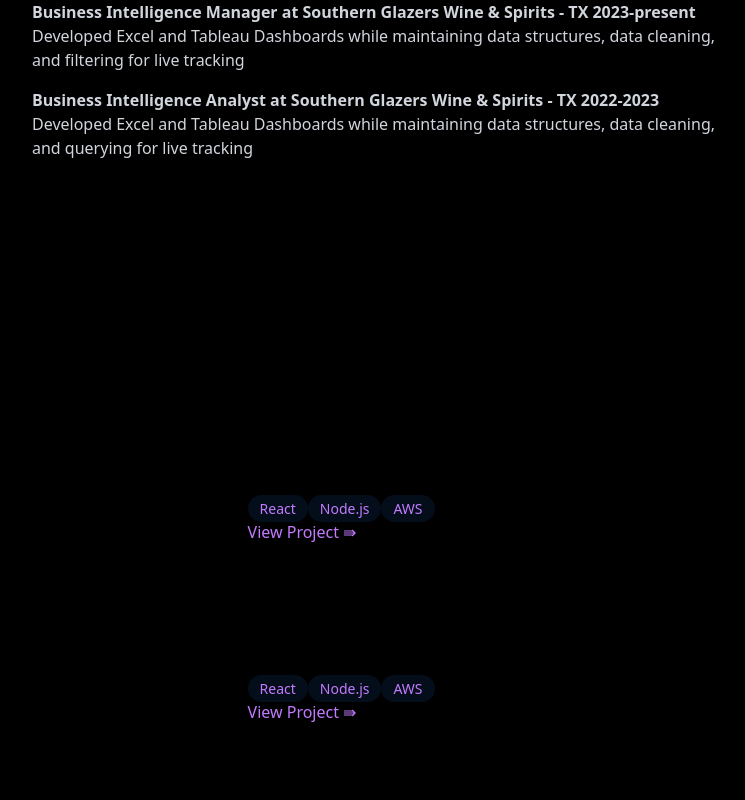
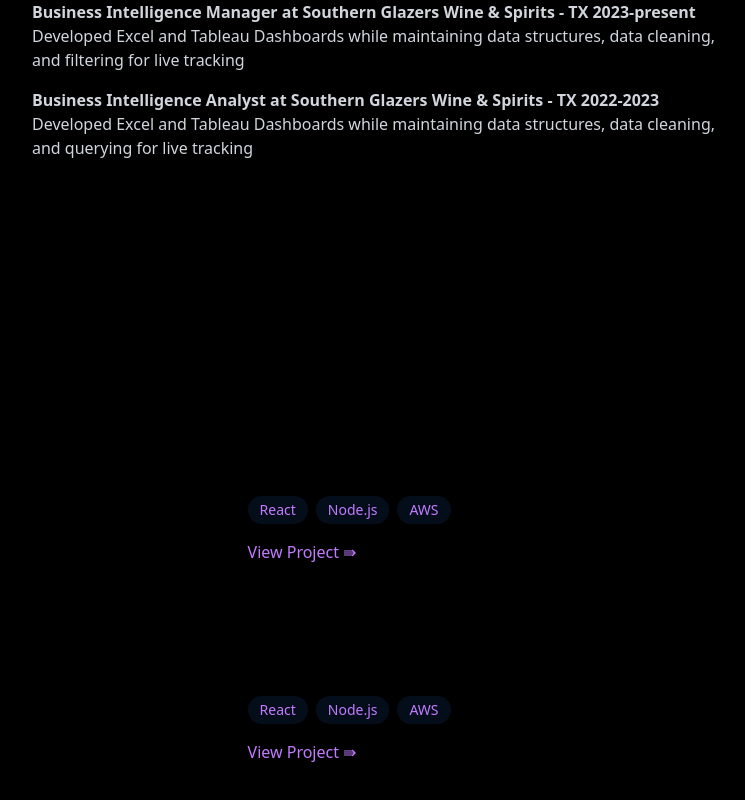
Before and after one commit to Kareem42/my-portfolio, a React (Vite) app: page / in a window 1280 px wide. Shown: the part 1988-2788 px from the top of the page, without its empty margins (264-1009 px from the left). Built offline with nearby package versions, Linux system fonts and the light colour scheme.

Commit message:
Add RevealOnScroll component to all sections.

```diff
--- a/src/App.jsx
+++ b/src/App.jsx
@@ -7,6 +7,7 @@ import { MobileMenu } from "./components/MobileMenu";
 import { Home } from "./components/section/Home";
 import { About } from "./components/section/About";
 import { Projects} from "./components/section/Projects";
+
 
 function App() {
   const [isLoaded, setIsLoaded] = useState(false);
@@ -25,6 +26,7 @@ function App() {
        <About />
        <Projects />
 
+
       </div>
       </>
   );
--- /dev/null
+++ b/src/components/RevealOnScroll.jsx
@@ -0,0 +1,26 @@
+import { useEffect, useRef } from "react";
+
+export const RevealOnScroll = ({ children }) => {
+  const ref = useRef(null);
+
+  useEffect(() => {
+    const observer = new IntersectionObserver(
+      ([entry]) => {
+        if (entry.isIntersecting) {
+          ref.current.classList.add("show");
+        }
+      },
+      { threshold: 0.2, rootMargin: "0px 0px -50px 0px" }
+    );
+
+    if (ref.current) observer.observe(ref.current);
+
+    return () => observer.disconnect();
+  });
+
+  return (
+    <div ref={ref} className="reveal">
+      {children}
+    </div>
+  );
+};
--- a/src/components/section/About.jsx
+++ b/src/components/section/About.jsx
@@ -1,3 +1,5 @@
+import { RevealOnScroll } from "../RevealOnScroll";
+
 export const About = () => {
   const frontendSkills = ["React", " Typescript", " TailwindCSS", " HTML5"];
   const backendSkills = ["Node.js", " JavaScript", " PostgreSQL"];
@@ -14,6 +16,7 @@ export const About = () => {
       id="about"
       className="min-h-screen flex items-center justify-center py-20"
     >
+      <RevealOnScroll>
         <div className="max-w-3xl mx-auto px-4">
           <h2 className="text-3xl font-bold mb-8 bg-gradient-to-r from-blue-500 to-purple-400 bg-clip-text text-transparent text-center">
             About Me
@@ -22,8 +25,8 @@ export const About = () => {
           <div className="rounded-xl p-8 border-white/10 border hover:-translate-y-1 transition-all">
             <p className="text-gray-300 mb-6">
               Passionate about creating accurate, user-friendly dashboards and
-            visulizations, as well as creating sustainable and well designed web
-            applications in my free time.
+              visulizations, as well as creating sustainable and well designed
+              web applications in my free time.
             </p>
           </div>
           <div className="grid grid-cols-1 md:grid-cols-2 gap-6">
@@ -93,18 +96,19 @@ export const About = () => {
                   University of Louisiana at Lafayette 2003-2006
                 </li>
                 <li>
-                Relevant Coursework: Data Management, Information Security, Data
-                Visualization
+                  Relevant Coursework: Data Management, Information Security,
+                  Data Visualization
                 </li>
               </ul>
 
               <ul className="list-disc list-inside text-gray-300 space-y-2">
                 <li>
-                <strong> Associates in Information Technology</strong> -
-                South Louisiana Community College 2015-2017
+                  <strong> Associates in Information Technology</strong> - South
+                  Louisiana Community College 2015-2017
                 </li>
                 <li>
-                Relevant Coursework: Networking, Java Development, Security Management
+                  Relevant Coursework: Networking, Java Development, Security
+                  Management
                 </li>
               </ul>
             </div>
@@ -117,8 +121,9 @@ export const About = () => {
                     Spirits - TX 2023-present
                   </h4>
                   <p>
-                  Developed Excel and Tableau Dashboards while maintaining data
-                  structures, data cleaning, and filtering for live tracking
+                    Developed Excel and Tableau Dashboards while maintaining
+                    data structures, data cleaning, and filtering for live
+                    tracking
                   </p>
                 </div>
 
@@ -128,14 +133,16 @@ export const About = () => {
                     Spirits - TX 2022-2023
                   </h4>
                   <p>
-                  Developed Excel and Tableau Dashboards while maintaining data
-                  structures, data cleaning, and querying for live tracking
+                    Developed Excel and Tableau Dashboards while maintaining
+                    data structures, data cleaning, and querying for live
+                    tracking
                   </p>
                 </div>
               </div>
             </div>
           </div>
         </div>
+      </RevealOnScroll>
     </section>
   );
 };
--- a/src/components/section/Home.jsx
+++ b/src/components/section/Home.jsx
@@ -1,4 +1,4 @@
-{/*import { RevealOnScroll } from "../RevealOnScroll";*/}
+import { RevealOnScroll } from "../RevealOnScroll";
 
 export const Home = () => {
   return (
@@ -6,17 +6,18 @@ export const Home = () => {
       id="home"
       className="min-h-screen flex items-center justify-center relative"
     >
-     { /*<RevealOnScroll>*/}
+      <RevealOnScroll>
         <div className="text-center z-10 px-4">
           <h1 className="text-5xl md:text-7xl font-bold mb-6 bg-gradient-to-r from-blue-500 to-purple-400 bg-clip-text text-transparent leading-right">
             Hi, I'm Justin Alcendor
           </h1>
 
           <p className="text-gray-400 text-lg mb-8 max-w-lg mx-auto">
-           I'm a Business Intelligence Manager, who's also an inspiring self taught
-        Full Stack Developer and Data Scientist. I know, I know, it sounds weird,
-        like a mythical unicorn. But when you go through this portfolio, you
-        will see how possible it is for that mythical unicorn to exist.
+            I'm a Business Intelligence Manager, who's also an inspiring self
+            taught Full Stack Developer and Data Scientist. I know, I know, it
+            sounds weird, like a mythical unicorn. But when you go through this
+            portfolio, you will see how possible it is for that mythical unicorn
+            to exist.
           </p>
           <div className="flex justify-center space-x-4">
             <a
@@ -35,7 +36,7 @@ export const Home = () => {
             </a>
           </div>
         </div>
-      {/*</RevealOnScroll>*/}
+      </RevealOnScroll>
     </section>
   );
 };
--- a/src/components/section/Projects.jsx
+++ b/src/components/section/Projects.jsx
@@ -1,9 +1,12 @@
+import { RevealOnScroll } from "../RevealOnScroll";
+
 export const Projects = () => {
   return (
     <section
       id="projects"
       className="min-h-screen flex items-center justify-center py-20"
     >
+      <RevealOnScroll>
         <div className="max-w-5xl mx-auto px-4">
           <h2 className="text-3xl font-bold mb-8 bg-gradient-to-r from-blue-500 to-purple-400 bg-clip-text text-transparent text-center">
             Featured Projects
@@ -13,7 +16,7 @@ export const Projects = () => {
               <h3 className="text-xl font-bold mb-2"> Project 1</h3>
               <p className="">Put description of the project here</p>
 
-            <div>
+              <div className="flex flex-wrap gap-2 mb-4">
                 {["React", "Node.js", "AWS"].map((tech, key) => (
                   <span
                     key={key}
@@ -39,7 +42,7 @@ export const Projects = () => {
               <h3 className="text-xl font-bold mb-2"> Project 2</h3>
               <p className="">Put description of the project here</p>
 
-            <div className="">
+              <div className="flex flex-wrap gap-2 mb-4">
                 {["React", "Node.js", "AWS"].map((tech, key) => (
                   <span
                     key={key}
@@ -65,7 +68,7 @@ export const Projects = () => {
               <h3 className="text-xl font-bold mb-2"> Project 3</h3>
               <p className="">Put description of the project here</p>
 
-            <div>
+              <div className="flex flex-wrap gap-2 mb-4">
                 {["React", "Node.js", "AWS"].map((tech, key) => (
                   <span
                     key={key}
@@ -91,7 +94,7 @@ export const Projects = () => {
               <h3 className="text-xl font-bold mb-2"> Project 4</h3>
               <p className="">Put description of the project here</p>
 
-            <div>
+              <div className="flex flex-wrap gap-2 mb-4">
                 {["React", "Node.js", "AWS"].map((tech, key) => (
                   <span
                     key={key}
@@ -117,7 +120,7 @@ export const Projects = () => {
               <h3 className="text-xl font-bold mb-2"> Project 5</h3>
               <p className="">Put description of the project here</p>
 
-            <div>
+              <div className="flex flex-wrap gap-2 mb-4">
                 {["React", "Node.js", "AWS"].map((tech, key) => (
                   <span
                     key={key}
@@ -143,7 +146,7 @@ export const Projects = () => {
               <h3 className="text-xl font-bold mb-2"> Project 6</h3>
               <p className="">Put description of the project here</p>
 
-            <div>
+              <div className="flex flex-wrap gap-2 mb-4">
                 {["React", "Node.js", "AWS"].map((tech, key) => (
                   <span
                     key={key}
@@ -166,6 +169,7 @@ export const Projects = () => {
             </div>
           </div>
         </div>
+      </RevealOnScroll>
     </section>
   );
 };
--- a/src/index.css
+++ b/src/index.css
@@ -1,13 +1,13 @@
 @import "tailwindcss";
 
-html, body {
+html,
+body {
   margin: 0;
   padding: 0;
   font-family: "Space Grotesk", sans-serif;
   background: #0a0a0a;
   color: #d5cdd0;
 }
-
 
 /* CSS for Toggling dark mode and light mode
 
@@ -27,7 +27,6 @@ button{
   cursor: pointer;
 }*/
 
-
 @layer utilities {
   @keyframes blink {
     0%,
@@ -39,21 +38,31 @@ button{
     }
   }
 
-  .animate-blink{
+  .animate-blink {
     animation: blink 0.8s step-end infinite;
   }
 
-
   @keyframes loading {
     0% {
-    transform: translateX(-100%);
+      transform: translateX(-100%);
     }
     100% {
       transform: translateX(250%);
     }
   }
 
-  .animate-loading-bar{
+  .animate-loading-bar {
     animation: loading 0.8s ease infinite;
   }
 }
+
+.reveal {
+  opacity: 0;
+  transform: translateY(20px);
+  transition: opacity 0.7s ease, transform 0.7s ease;
+}
+
+.reveal.show {
+  opacity: 1;
+  transform: translateY(0);
+}
```
Lines whose indentation alone changed are shown as unchanged.
